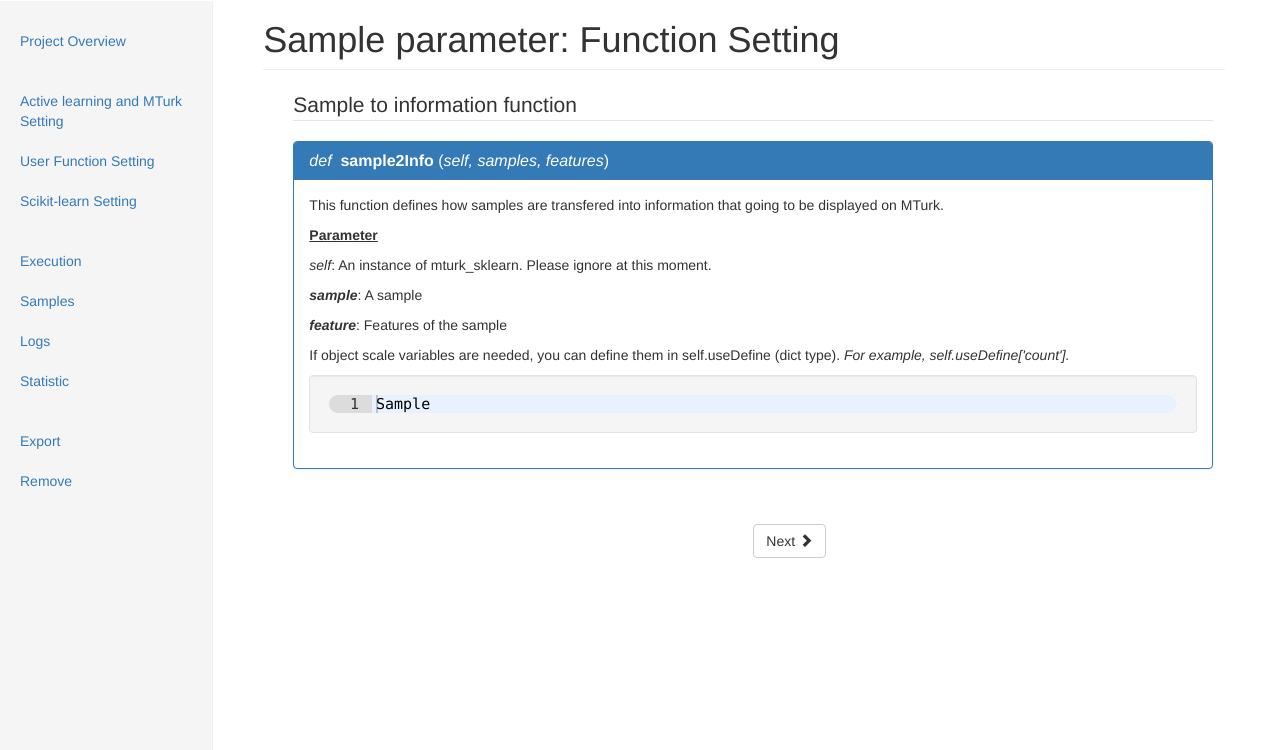
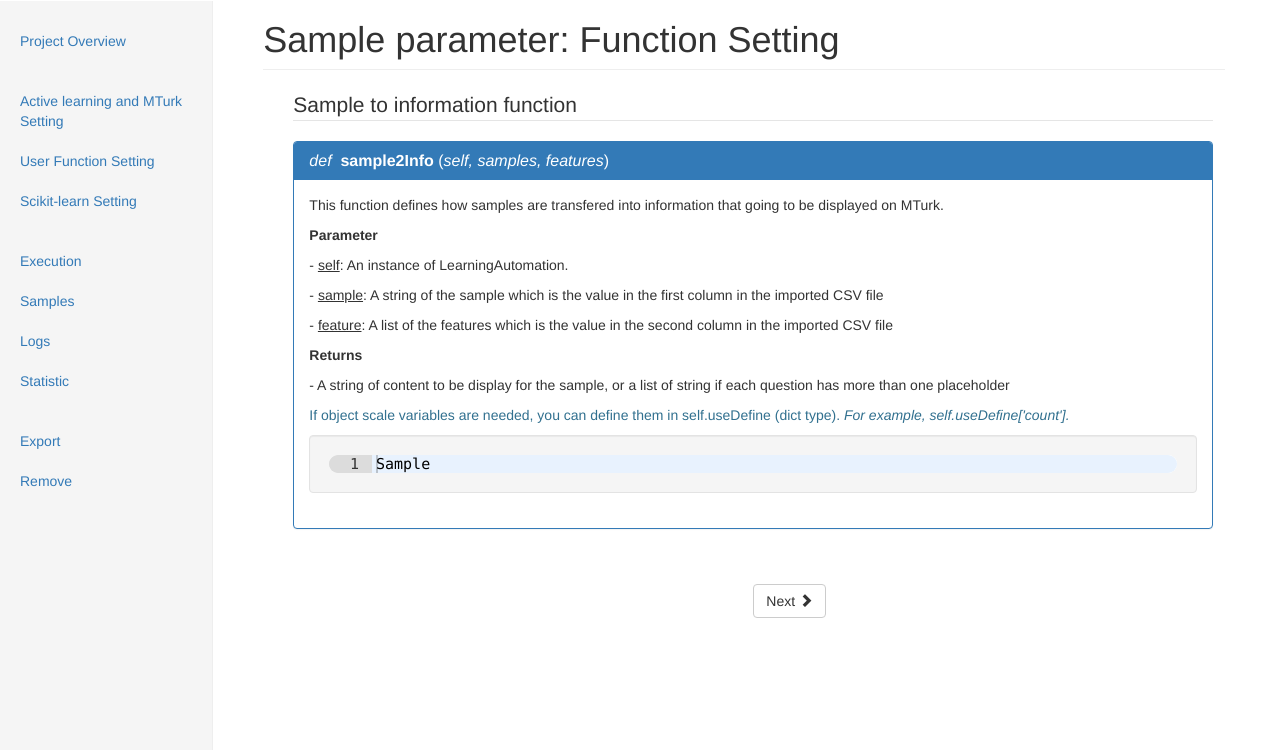
Before and after one commit to rigsby-chi/ActiveCrowd, a Flask app: template interface/templates/project/setting/function.html in a window 1280 px wide; the page is wider, and only the part inside the window is pictured. Shown: the part 50-800 px from the top of that part. Run offline with Flask 2, Linux system fonts and the light colour scheme; the template is opened without the code that fills it: most values are stand-ins (such as "Sample title", 1, 10 or a date in 2020); some libraries are stand-ins or nearby versions.

Commit message:
Add statement of input and output requirement

```diff
--- a/interface/templates/project/setting/function.html
+++ b/interface/templates/project/setting/function.html
@@ -34,11 +34,13 @@
           <div class="panel-body">
             <!-- Specification -->
             <p>This function defines how samples are transfered into information that going to be displayed on MTurk.</p>
-            <p><b><u>Parameter</u></b></p>
-            <p><i>self</i>: An instance of mturk_sklearn. Please ignore at this moment.</p>
-            <p><b><i>sample</i></b>: A sample</p>
-            <p><b><i>feature</i></b>: Features of the sample</p>
-            <p>If object scale variables are needed, you can define them in self.useDefine (dict type). <i>For example, self.useDefine['count'].</i></p>
+            <p><b>Parameter</b></p>
+            <p>- <u>self</u>: An instance of LearningAutomation.</p>
+            <p>- <u>sample</u>: A string of the sample which is the value in the first column in the imported CSV file</p>
+            <p>- <u>feature</u>: A list of the features which is the value in the second column in the imported CSV file</p>
+            <p><b>Returns</b></p>
+            <p>- A string of content to be display for the sample, or a list of string if each question has more than one placeholder</p>
+            <p class="text-info">If object scale variables are needed, you can define them in self.useDefine (dict type). <i>For example, self.useDefine['count'].</i></p>
             <!-- Code editor -->
             <div class="well">
               <div id="sample2Info">{% if parameter['sample2Info'] %}{{parameter['sample2Info'] }}{% else %}def sample2Info(self, sample, feature):
@@ -63,10 +65,12 @@
           <div class="panel-body">
             <!-- Specification -->
             <p>This function defines how answers returned by mturk workers are parsed into labels that are going to be passed to learner.</p>
-            <p><b><u>Parameter</u></b></p>
-            <p><i>self</i>: An instance of mturk_sklearn. Please ignore at this moment.</p>
-            <p><b><i>answer</i></b>: An answer for a question given by workers in <b>string</b> data type. Format of anwers are specified by question file, which can be configured in <a href="{{ url_for('projectSetting.mturk', projectName=projectName) }}">Active learning and MTurk Setting</a></p>
-            <p>If object scale variables are needed, you can define them in self.useDefine (dict type). <i>For example, self.useDefine['count'].</i></p>
+            <p><b>Parameters</b></p>
+            <p>- <u>self</u>: An instance of LearningAutomation. </p>
+            <p>- <u>answer</u>: A string containing an answer of a question given by a worker. Format of anwers are specified by question file, which can be configured in <a href="{{ url_for('projectSetting.mturk', projectName=projectName) }}">Active learning and MTurk Setting</a></p>
+            <p><b>Returns</b></p>
+            <p>- An integer, float, boolean or string as the label/class of the sample for classifer to learn on</p>
+            <p class="text-info">If object scale variables are needed, you can define them in self.useDefine (dict type). <i>For example, self.useDefine['count'].</i></p>
             <!-- Code editor -->
             <div class="well">
               <div id="answer2Label">{% if parameter['answer2Label'] %}{{ parameter['answer2Label'] }}{% else %}def answer2Label(self, answer):
```
